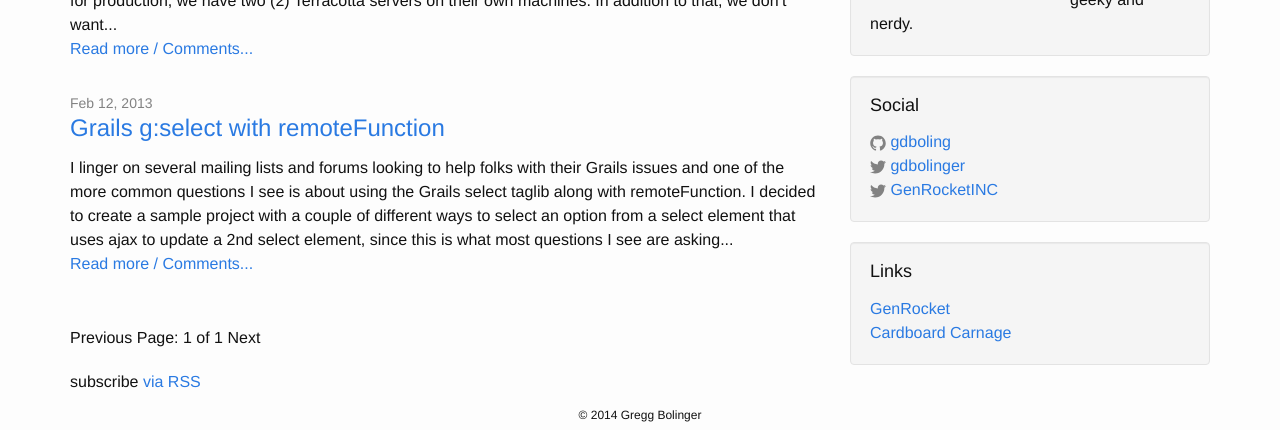
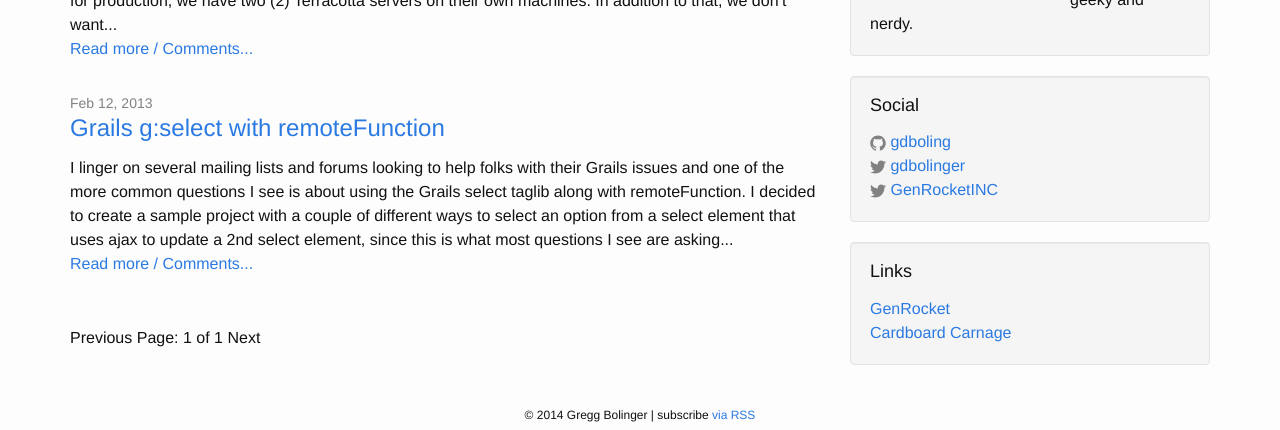
Before and after one commit to 3gcodes/gdboling.github.io, a Jekyll site: the page built from index.html, in a window 1280 px wide, cut to the strip 470-900 px from the top of the page. Built offline with Jekyll 4.4.1, drawn with Linux system fonts in a browser that asks for light colours; the list of posts is cut into pages by our own code.

Commit message:
removed home div

```diff
--- a/_includes/footer.html
+++ b/_includes/footer.html
@@ -1,3 +1,3 @@
 <footer class="navbar navbar-fixed-bottom">
-    &copy; 2014 Gregg Bolinger
+    &copy; 2014 Gregg Bolinger | subscribe <a href="{{ "/feed.xml" | prepend: site.baseurl }}">via RSS</a>
 </footer>
--- a/index.html
+++ b/index.html
@@ -1,8 +1,6 @@
 ---
 layout: default
 ---
-
-<div class="home">
 
   <ul class="post-list">
     {% for post in paginator.posts %}
@@ -30,8 +28,4 @@
   {% else %}
     <span class="next ">Next</span>
   {% endif %}
-</div>
-
-  <p class="rss-subscribe">subscribe <a href="{{ "/feed.xml" | prepend: site.baseurl }}">via RSS</a></p>
-
-</div>
+  </div>
```
